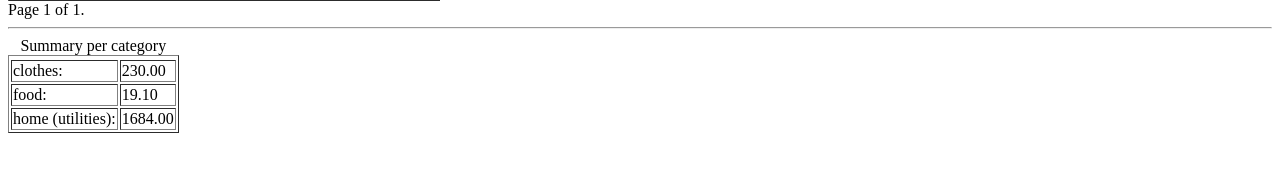
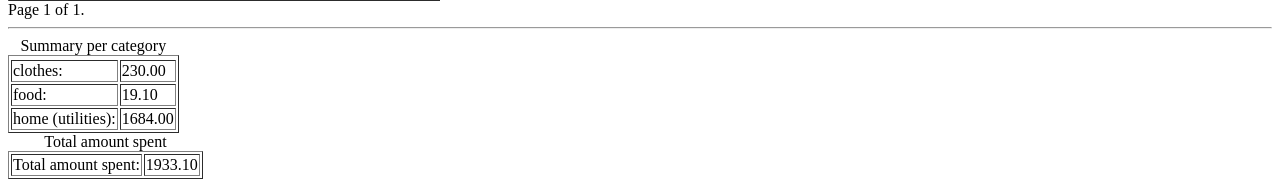
Before and after one commit to Mar3eczek17/project_0, a Django app: page /expenses/expense/list/ in a window 1280 px wide. Shown: the part 720-907 px from the top of the page. Before the commit the page ends 853 px from the top, so only its background shows below. Run offline with Django 4.2, Linux system fonts and the light colour scheme; data comes from the database, SQL or seed files in the repository.

Commit message:
4. In `expenses.ExpenseList` add total amount spent.

```diff
--- a/expenses/templates/expenses/expense_list.html
+++ b/expenses/templates/expenses/expense_list.html
@@ -56,4 +56,11 @@
 	{% endfor %}
 	</tr>
 </table>
+<table border="1">
+	<caption>Total amount spent</caption>
+	<tr>
+		<td>Total amount spent:</td>
+		<td>{{total_amount_spent.amount__sum|floatformat:2}}</td>
+	</tr>
+</table>
 {% endblock %}
--- a/expenses/views.py
+++ b/expenses/views.py
@@ -1,3 +1,4 @@
+from django.db.models import Sum
 from django.views.generic.list import ListView
 
 from .forms import ExpenseSearchForm
@@ -38,10 +39,13 @@ class ExpenseListView(ListView):
                 else:
                     queryset = queryset.order_by(order_by)
 
+            total_amount_spent = queryset.aggregate(Sum('amount'))
+
         return super().get_context_data(
             form=form,
             object_list=queryset,
             summary_per_category=summary_per_category(queryset),
+            total_amount_spent=total_amount_spent,
             **kwargs
         )
 
```
Lines whose indentation alone changed are shown as unchanged.
